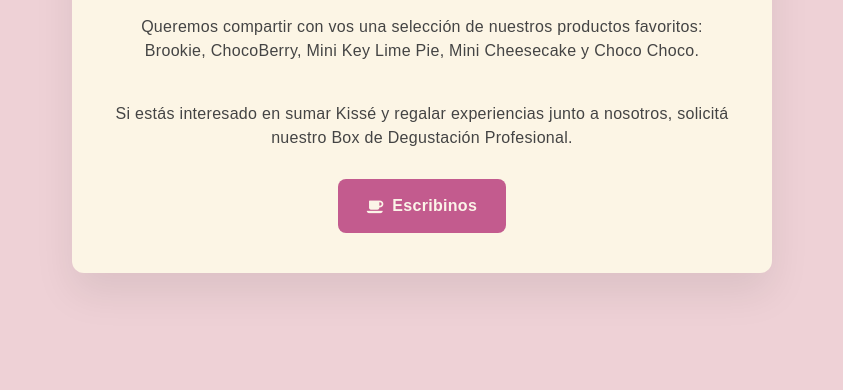
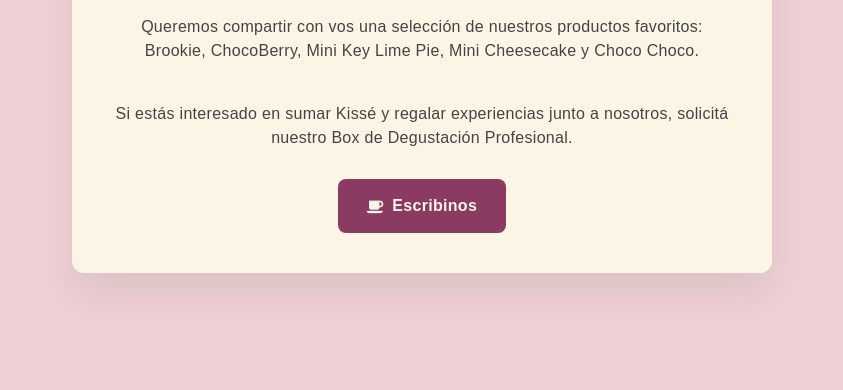
Before and after one commit to epedauga/moos, a website: page degustacion.html in a window 1280 px wide. Shown: the part 347-737 px from the top of the page, without its empty margins (218-1061 px from the left). Drawn offline with nearby package versions, Linux system fonts and the light colour scheme.

Commit message:
Update estilo.css

```diff
--- a/css/estilo.css
+++ b/css/estilo.css
@@ -410,8 +410,8 @@ a.btn-kisse {
     display: inline-flex;
     align-items: center;
     gap: 8px;
-    background: #c35b8e !important;
-    color: #fbf4e8 !important;
+    background: #8b3a62; /* fondo inicial oscuro */
+    color: #fbf4e8;      /* texto claro */
     padding: 14px 28px;
     font-size: 1rem;
     font-weight: 600;
@@ -422,7 +422,7 @@ a.btn-kisse {
 
 a.btn-kisse:hover,
 a.btn-kisse:active {
-    background: #fbf4e8 !important;
-    color: #8b3a62 !important;
+    background: #fbf4e8; /* fondo claro al pasar el mouse */
+    color: #8b3a62;      /* texto oscuro */
     border: 2px solid #000;
 }
```
